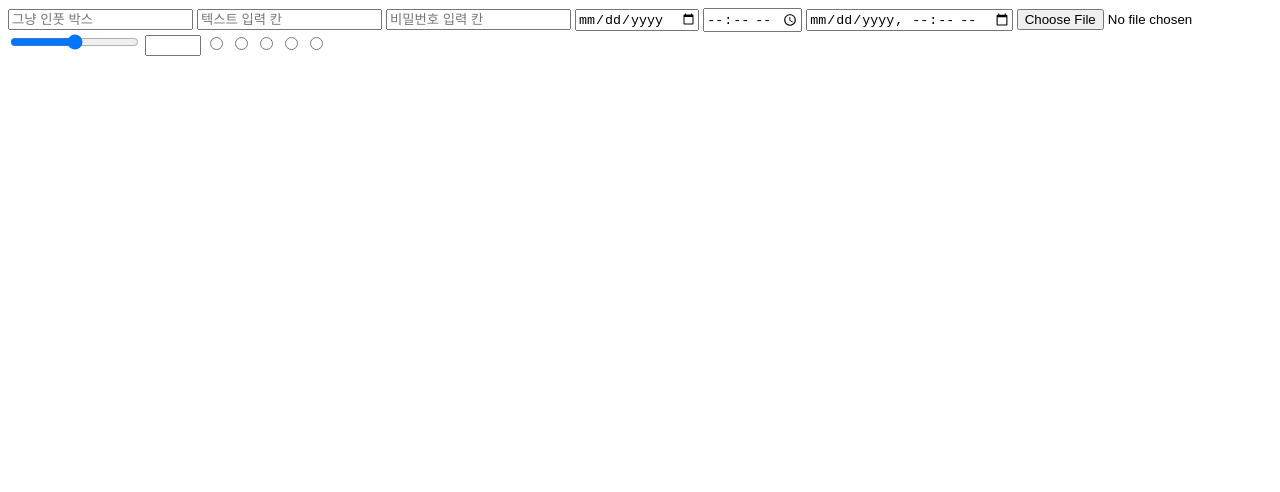
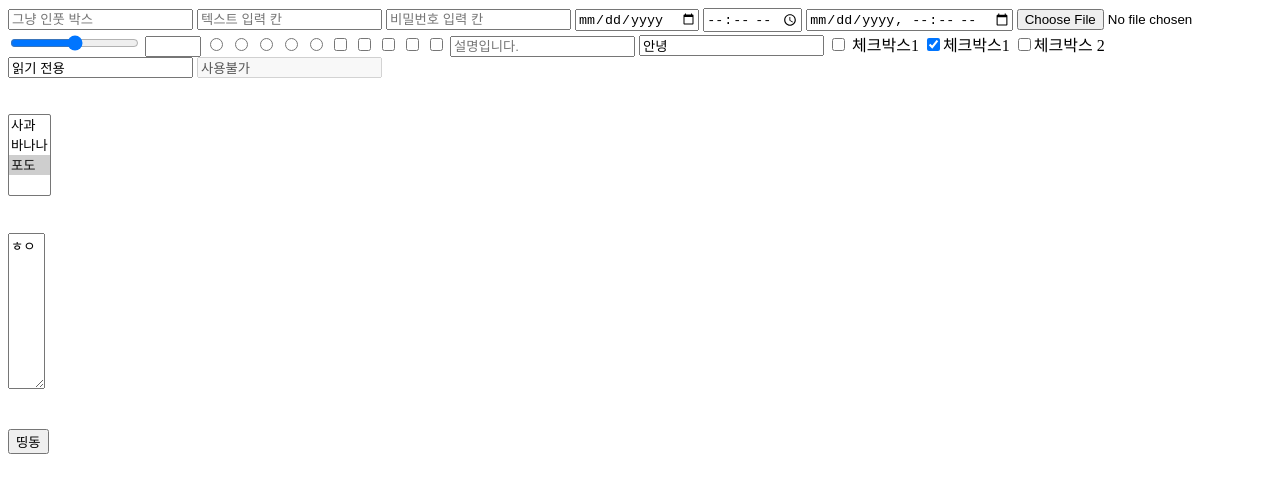
Before and after one commit to GODDONGHYUN/Front_Basic, a plain HTML site: page html/form_elements.html in a window 1280 px wide. Drawn offline with Linux system fonts and the light colour scheme.

Commit message:
2024-03-08 HTML 고급 (input 속성들과 select, option textarea, button요소

```diff
--- a/html/form_elements.html
+++ b/html/form_elements.html
@@ -5,12 +5,12 @@
     <meta name="viewport" content="width=device-width, initial-scale=1.0" />
     <title>HTML 폼 요소</title>
   </head>
+
   <body>
     <!--
         '폼 요소'는 사용자로부터 입력을 받기 위해 사용되는 요소
         <form> 요소로 입력에 대한 양식을 지정함 <input> , <textarea>, <select> ,
         <checkbox> , <radio> name = "a" , <button> 등의 입력 양식 요소를 포함할 수 있음
-
     -->
 
     <!--<!--<input> : 사용자로부터 입력을 받는 기본적인 요소로 대부분 문자형태를 받을 때 사용됨 -->
@@ -50,5 +50,57 @@
     <input type="radio" name="a" />
     <input type="radio" name="a" />
     <input type="radio" name="a" />
+
+    <!--checkbox : 주어진 리스트 중에 복수를 선택할 수 있도록 함-->
+    <!--name : 하나의 값으로 인식-->
+    <input type="checkbox" name="c" />
+    <input type="checkbox" name="c" />
+    <input type="checkbox" name="c" />
+    <input type="checkbox" name="c" />
+    <input type="checkbox" name="c" />
+
+    <!--hidden : 화면에 출력하지 않음-->
+    <input type="hidden" />
+
+    <!--placeholder 속성  : 입력창의 설명을 포함-->
+    <input type="text" placeholder="설명입니다." />
+
+    <!--value 속성 : 입력창의 기본값을 지정-->
+    <input type="text" value="안녕" />
+    <!--checkbox, radio, hidden 타입은 사용자가 input의 value를 변경할 수 없음-->
+    <input type="checkbox" value="체크박스1" />
+    체크박스1
+
+    <!--checked 속성 : checkbox, radio 타입에 대해서 초기 선택여부를 지정-->
+    <input type="checkbox" value="체크박스 1" checked />체크박스1
+    <input type="checkbox" value="체크박스2" />체크박스 2
+
+    <!-- readonly : 읽기 전용으로 입력창을 지정-->
+    <input type="text" value ="읽기 전용" readonly / >
+
+    <!--disabled : 사용하지 않는 입력창으로 지정-->
+    <input type="text" value="사용불가" disabled />
+
+    <br /><br /><br />
+    <!----------------------------------------------------------------------->
+    <!-- <select> : 주어진 리스트에서 특정 요소를 선택 할 때 사용하는 요소-->
+    <!--multiple 속성으로 다중 선택이 가능한 select 요소 생성가능  -->
+    <select name="" id="" multiple>
+      <!--<option> : 선택 할 수 있는 리스트의 항목을 만드는 요소-->
+      <!--<option> 요소의 컨텐츠는 실제 값이 아님, 실제 값은 value 속성으로 지정-->
+      <option value="apple">사과</option>
+      <option value="banana">바나나</option>
+      <option value="grape " selected>포도</option>
+    </select>
+    <br /><br /><br />
+    <!----------------------------------------------------------------------->
+    <!--<textarea> 요소 :  단순히 문자를 여러 줄에 걸쳐서 작성할 수 있도록 하는 요소-->
+    <!--rows, cols : textarea 요소의 기본 크기를 지정-->
+    <!--textarea 요소는 value를 사용하지 않고 시작 태그와 종료 태그 사이에 값을 지정-->
+    <textarea name="" id="" cols="2" rows="10">ㅎㅇ</textarea>
+    <br /><br /><br />
+    <!----------------------------------------------------------------------->
+    <!-- <button> 요소 : 사용자로부터 클릭 이벤트를 받을 수 있는 버튼 요소-->
+    <button onclick="alert('버튼 클릭!')">띵동</button>
   </body>
 </html>
```
Also changed, not shown: html/form2_elements.html (added, +9 -0 lines).
